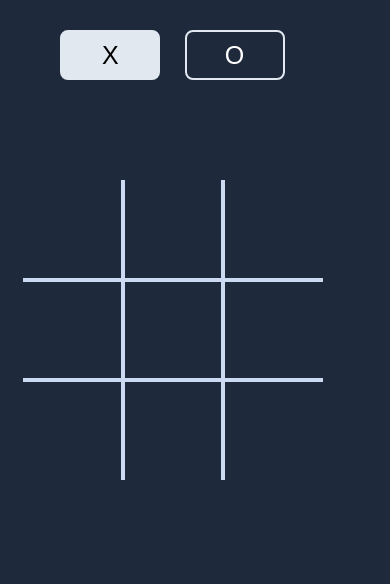
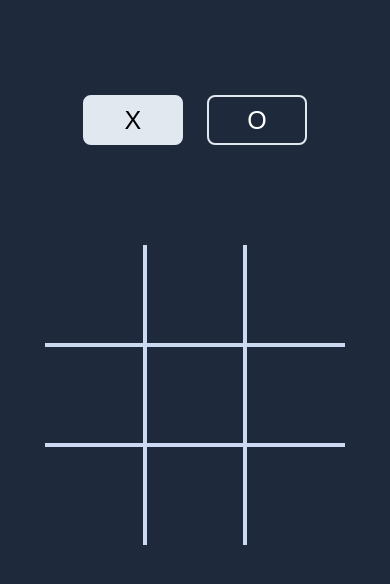
Before and after one commit to pranav-94/Tic-Tac-Toe, a plain HTML site: page index.html in a window 390 px wide. Drawn offline with Linux system fonts and the light colour scheme.

Commit message:
Update index.html

```diff
--- a/index.html
+++ b/index.html
@@ -99,6 +99,8 @@
         }
         @media all and (max-width: 600px){
             body{
+                width: 100%;
+                height: 700px;
                 display: flex;
                 justify-content: center;
                 align-items: center;
```
